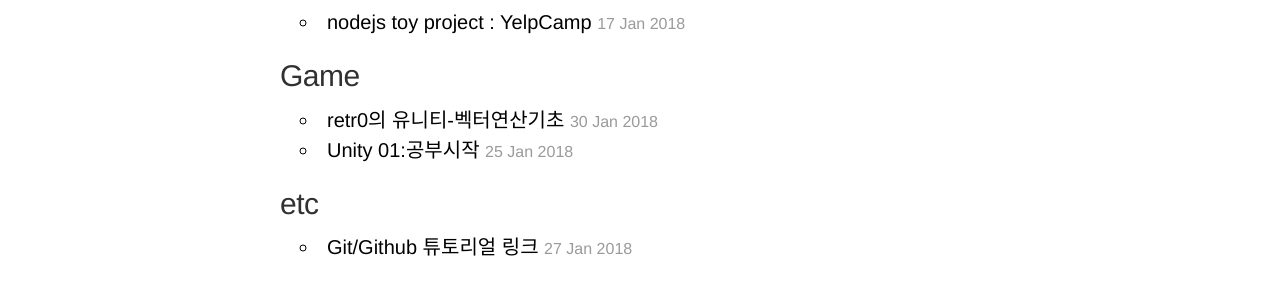
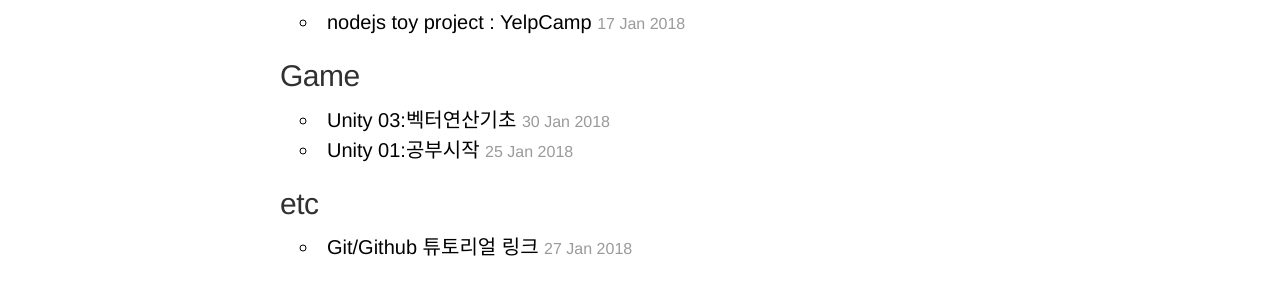
Before and after one commit to Ospac/ospac.github.io, a Jekyll site: the page built from blog/categories.html, in a window 1280 px wide and 980 px high. Shown: the part 323-610 px from the top of the window. Built offline with Jekyll 4.4.1, drawn with Linux system fonts in a browser that asks for light colours; nearby versions of some CDN libraries; some web fonts are replaced; comment, search, counter and statistics services are not loaded.

Commit message:
_posts/2019-01-30-unity3-vector.md updated from https://stackedit.io/

```diff
--- a/_posts/2019-01-30-unity3-vector.md
+++ b/_posts/2019-01-30-unity3-vector.md
@@ -2,7 +2,7 @@
 layout: post
 date: 2018-1-30
 tags: unity
-title: retr0의 유니티-벡터연산기초
+title: "Unity 03:벡터연산기초"
 category: Game
 comment: true
 
```
